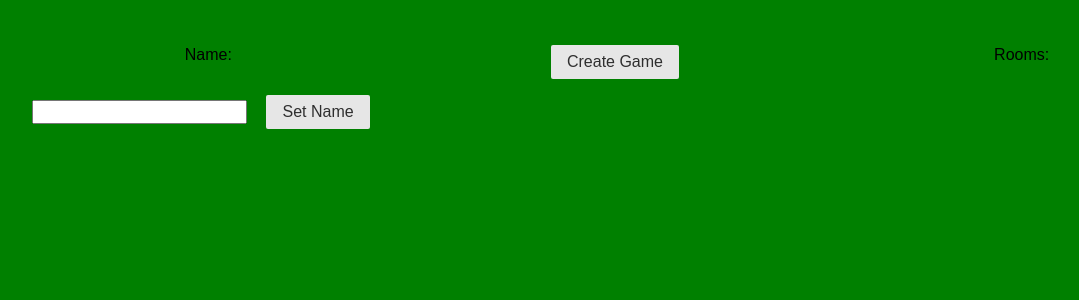
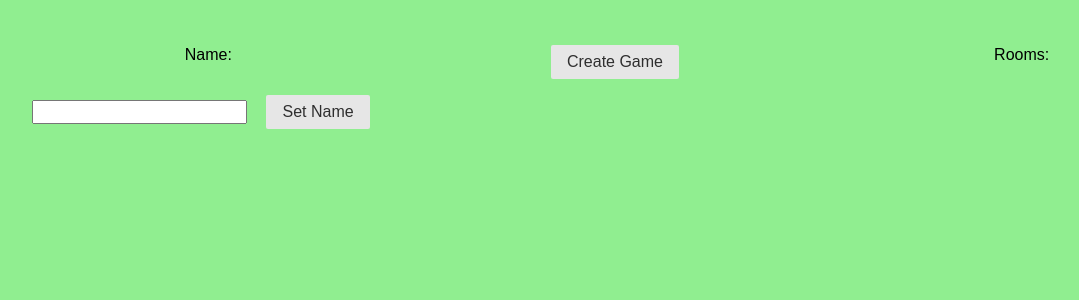
Before and after one commit to shoryamalani/moody_shared_and_alumni, a Flask app: page / in a window 1280 px wide. Shown: the top 300 px of the page, without its empty margins (25-1104 px from the left). Run offline with Flask 2, Linux system fonts and the light colour scheme; some libraries are stand-ins or nearby versions.

Commit message:
adding css

```diff
--- a/shared/playing_cards/static/style.css
+++ b/shared/playing_cards/static/style.css
@@ -1,5 +1,5 @@
 Body {
-    background-color: green
+    background-color: lightgreen
 }
 
 Button {
@@ -7,7 +7,7 @@
     margin: 15px;
 }
 
-#players_div {
+#players {
     width: 200px;
     margin: 50px;
     float: right;
```
